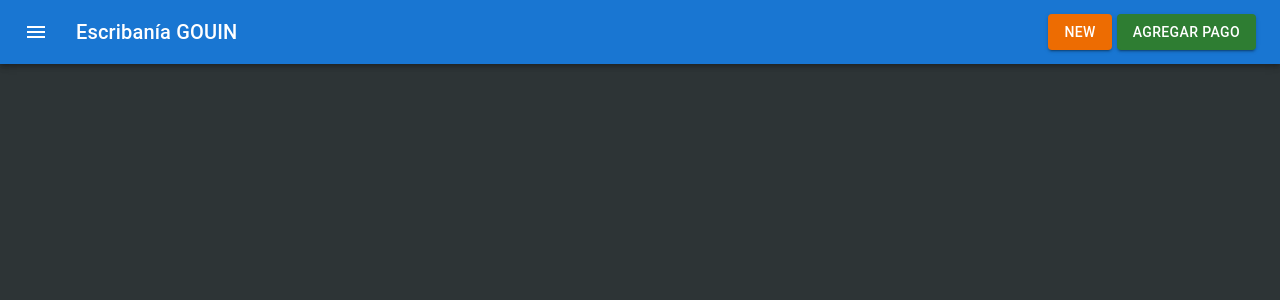
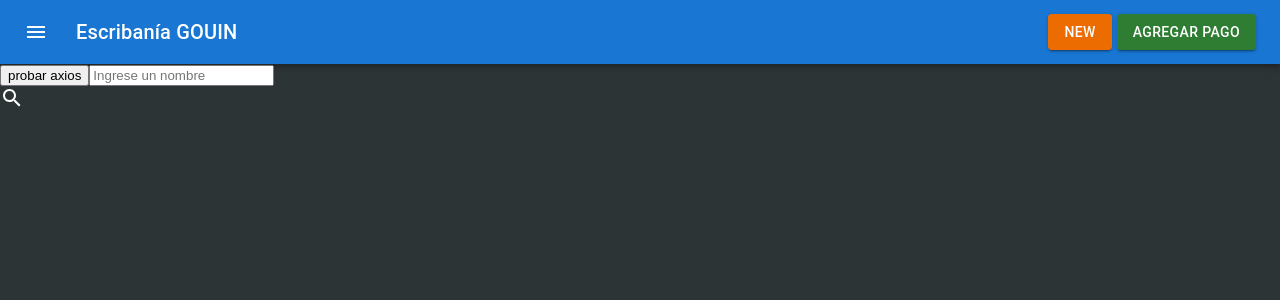
Before and after one commit to quinojuan/gouin, a React (Create React App) app in the folder client/: page /search in a window 1280 px wide. Shown: the top 300 px of the page. Built offline with nearby package versions, Linux system fonts and the light colour scheme.

Commit message:
trabajando en una searchbar

```diff
--- a/client/src/App.js
+++ b/client/src/App.js
@@ -4,6 +4,7 @@ import NewForm from "./components/NewForm";
 import { BrowserRouter, Route, Routes } from "react-router-dom";
 import Home from "./components/Home";
 import SaldoForm from "./components/SaldoForm";
+import SearchBar from "./components/SearchBar";
 
 function App() {
   return (
@@ -13,6 +14,7 @@ function App() {
         <Route path="/home" element={<Home />} />
         <Route path="/new" element={<NewForm />} />
         <Route path="/saldo" element={<SaldoForm />} />
+        <Route path="/search" element={<SearchBar />} />
       </Routes>
     </BrowserRouter>
   );
--- a/client/src/components/SearchBar.jsx
+++ b/client/src/components/SearchBar.jsx
@@ -1,16 +1,19 @@
 import React, { useState } from "react";
-import "./SearchBar.css";
+// import "./SearchBar.css";
 import SearchIcon from "@mui/icons-material/Search";
 import CloseIcon from "@mui/icons-material/Close";
+import { useEffect } from "react";
+import axios from "axios";
 
-function SearchBar({ placeholder, data }) {
+function SearchBar() {
   const [filteredData, setFilteredData] = useState([]);
   const [wordEntered, setWordEntered] = useState("");
+  const [data, setData] = useState([]);
 
   const handleFilter = (e) => {
     const searchWord = e.target.value;
     setWordEntered(searchWord);
-    const newFilter = data.filter((value) => {
+    const newFilter = data?.filter((value) => {
       return value.title.toLowerCase().includes(searchWord.toLowerCase());
     });
     if (searchWord === "") {
@@ -22,13 +25,29 @@ function SearchBar({ placeholder, data }) {
 
   const clearInput = () => {
     setFilteredData([]);
-    setWordEntered("")
+    setWordEntered("");
   };
 
+  const getData = async () => {
+    const data = await axios("http://localhost:3002/customers");
+    console.log(data);
+    setData(data);
+  };
+
+
+//   useEffect(() => {
+//     getData();
+//   }, []);
   return (
     <div className="search">
       <div className="searchInputs">
-        <input type="text" placeholder={placeholder} value={wordEntered} onChange={handleFilter} />
+        <button onClick={getData}>probar axios</button>
+        <input
+          type="text"
+          placeholder="Ingrese un nombre"
+          value={wordEntered}
+          onChange={handleFilter}
+        />
         <div className="searchIcon">
           {filteredData.length == 0 ? (
             <SearchIcon />
```
Also changed, not shown: 1 other file (tests, documents, lock files or other folders).
